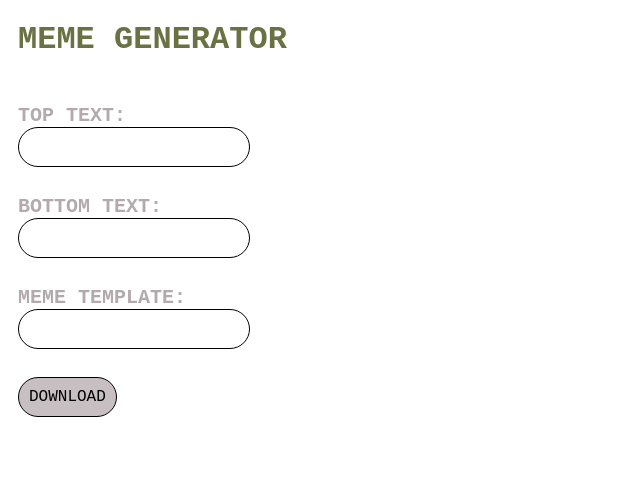
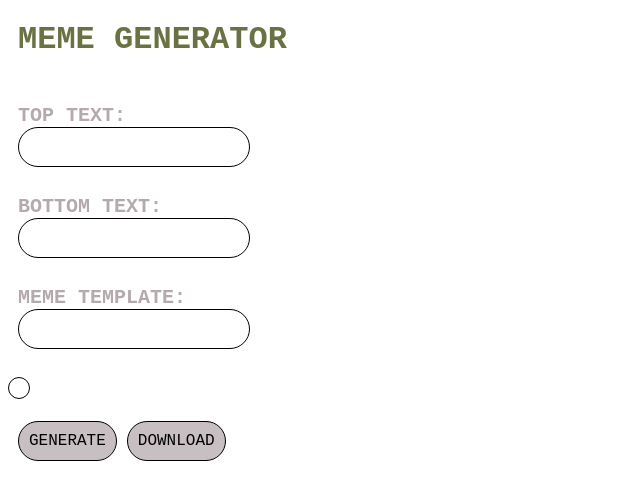
Before and after one commit to valashsab/react-meme-generator, a React app: page / in a window 1280 px wide. Shown: the top 500 px of the page, without its empty margins (0-640 px from the left). Built offline with nearby package versions, Linux system fonts and the light colour scheme.

Commit message:
Create components Generate Button&Generate Meme

```diff
--- a/src/App.js
+++ b/src/App.js
@@ -1,5 +1,7 @@
 import BottomText from './BottomText.js';
 import DownloadButton from './DownloadButton.js';
+import GenerateButton from './GenerateButton';
+import GenerateMeme from './GenerateMeme.js';
 import Header from './Header.js';
 import MemeTemplate from './MemeTemplate.js';
 import TopText from './TopText.js';
@@ -17,6 +19,9 @@ export default function App() {
       <br />
       <MemeTemplate />
       <br />
+      <GenerateMeme />
+      <br />
+      <GenerateButton />
       <DownloadButton />
       <br />
       <WebsiteRender />
--- /dev/null
+++ b/src/GenerateButton.js
@@ -0,0 +1,26 @@
+function GenerateButton() {
+  return (
+    <button
+      style={{
+        fontFamily: 'Monospace',
+        fontStretch: 'ultra-expanded',
+        fontSize: '1rem',
+        fontWeight: 'lighter',
+        backgroundColor: '#c7bfc2',
+        marginLeft: '10px',
+        marginBottom: '10px',
+        textTransform: 'uppercase',
+        border: '1px solid',
+        borderRadius: '25px',
+        padding: '10px',
+      }}
+      type="button"
+    >
+      Generate
+    </button>
+  );
+}
+
+export default function App() {
+  return <GenerateButton />;
+}
--- /dev/null
+++ b/src/GenerateMeme.js
@@ -0,0 +1,29 @@
+import { useState } from 'react';
+
+function GenerateMeme() {
+  const [meme, setMeme] = useState('');
+
+  return (
+    <form>
+      <input
+        style={{
+          border: '1px solid',
+          borderRadius: '25px',
+          padding: '10px',
+          fontFamily: 'Monospace',
+          fontStretch: 'ultra-expanded',
+          fontSize: '1rem',
+        }}
+        type="image"
+        id="image"
+        src=""
+        value={meme}
+        onChange={(event) => setMeme(event.currentTarget.value)}
+      />
+    </form>
+  );
+}
+
+export default function App() {
+  return <GenerateMeme />;
+}
```
